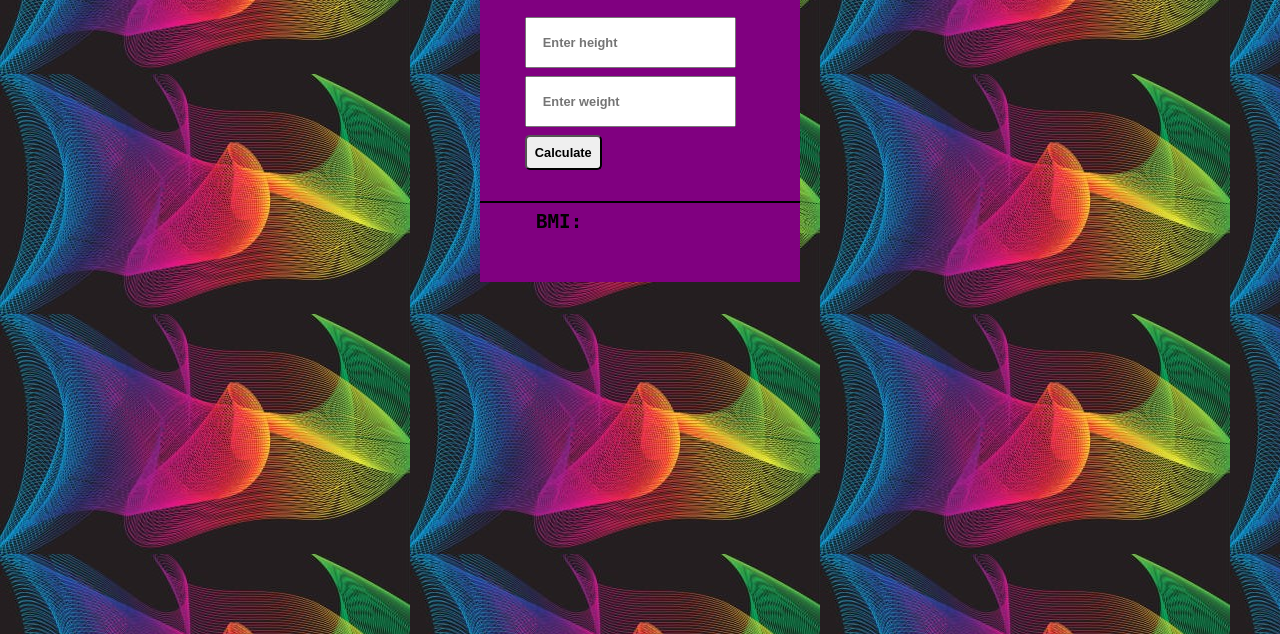
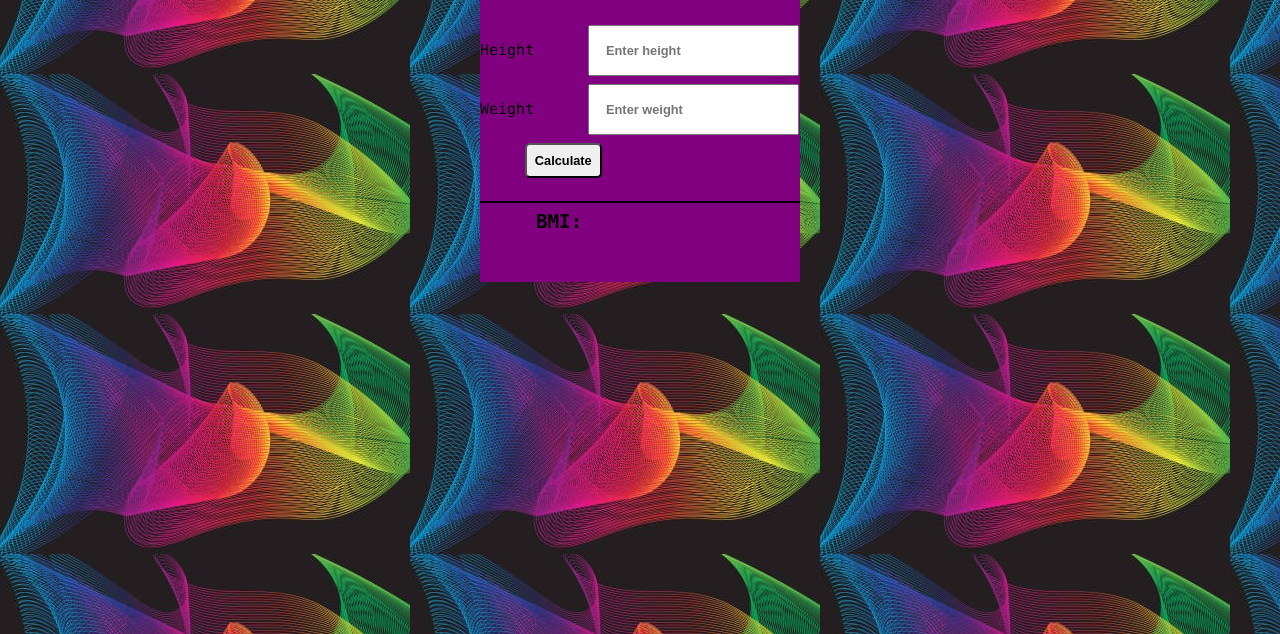
Before and after one commit to bessilfie-nyame/bmi-calculator, a plain HTML site: page index.html in a window 1280 px wide. Shown: the part 166-800 px from the top of the page. Drawn offline with Linux system fonts and the light colour scheme.

Commit message:
file modified

```diff
--- a/index.html
+++ b/index.html
@@ -9,7 +9,9 @@
 	<div id="container">
 		<div id="heading"><h1>KNOW YOUR BMI</h1></div>
 		<form>
+			<label>Height</label>
 			<input id="height" type="number" name="height" placeholder="Enter height" required>
+			<label>Weight</label>
 			<input id="weight" type="number" name="weight" placeholder="Enter weight" required> <br>
 			<input type="button" onclick="calculateBMI()" value="Calculate">
 		</form>
--- a/style.css
+++ b/style.css
@@ -23,6 +23,10 @@ form {
 	height: 11rem;
 	width: 100%;
 }
+
+/*label {
+
+}*/
 
 input {
 	margin: 0.5rem 0 0 2.8rem;
```
